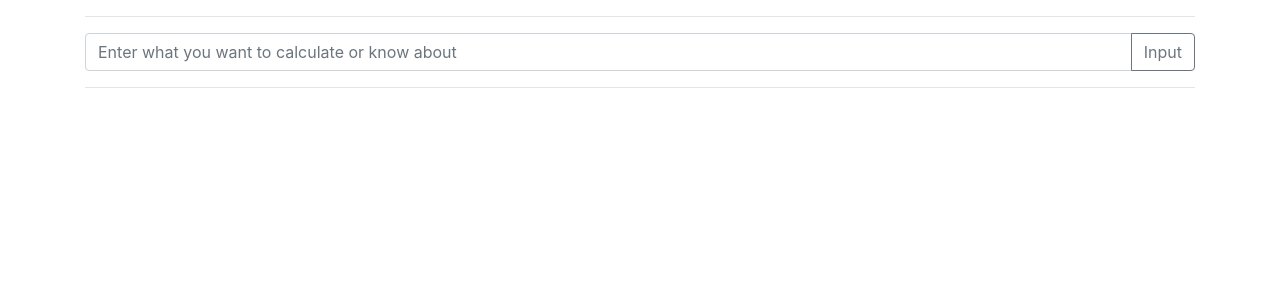
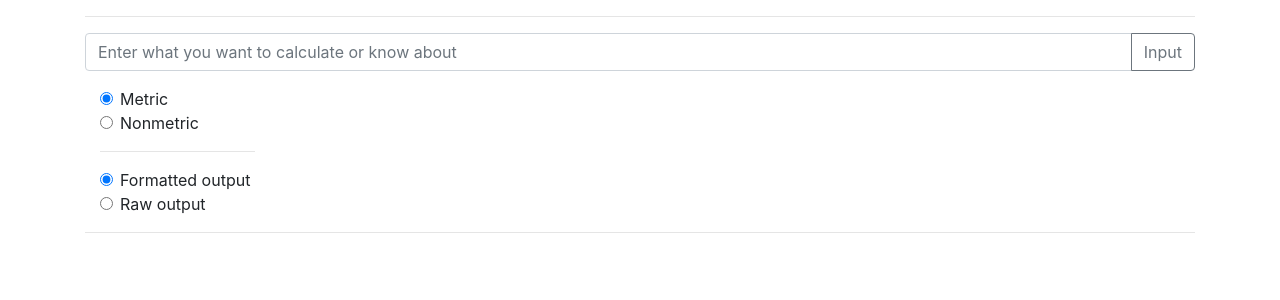
Before and after one commit to theSonOfMan/wolfram-interface, a Django app: page / in a window 1280 px wide. Shown: the part 56-356 px from the top of the page. Run offline with Django 3.2, Linux system fonts and the light colour scheme; some libraries are stand-ins or nearby versions.

Commit message:
added radioboxes for additional parameters and raw output

```diff
--- a/src/wainterface/main/views.py
+++ b/src/wainterface/main/views.py
@@ -8,16 +8,21 @@ def index_view(request, *args, **kwargs):
     return render(request, "index.html", {})
 
 def result_view(request, *args, **kwargs):
+    info = []
     print(request.POST)
     r = requests.post("http://api.wolframalpha.com/v2/query", data={
         'appid':'VU8KTY-XE5EKU7L24',
         'input':request.POST['input'],
+        'units':request.POST['metricRadio'],
         'output':'json'})
-    info = []
-    query = r.json()['queryresult']
-    for pod_number in range(0,query['numpods']):
-        info.append({'title':query['pods'][pod_number]['title'],
-         'info':[{'src':x['img']['src'], 'alt':x['img']['alt']} for x in query['pods'][pod_number]['subpods']]})
-    print(info)
+    if request.POST['rawRadio'] == 'true':
+        info.append({'title':"Raw output", 'output':json.dumps(r.json(), sort_keys=True, indent=4)})
+    else:
+        # print(r.json())
+        query = r.json()['queryresult']
+        for pod_number in range(0,query['numpods']):
+            info.append({'title':query['pods'][pod_number]['title'],
+             'info':[{'src':x['img']['src'], 'alt':x['img']['alt']} for x in query['pods'][pod_number]['subpods']]})
+        # print(info)
     return render(request, "result.html", {'info':info})
 # Create your views here.
--- a/src/wainterface/templates/index.html
+++ b/src/wainterface/templates/index.html
@@ -11,6 +11,33 @@
         <button class="btn btn-outline-secondary" type="submit" id="button-addon2">Input</button>
       </div>
     </div>
+    <div class="col-2 mr-auto">
+      <div class="form-check">
+        <input class="form-check-input" type="radio" name="metricRadio" id="metricRadio1" value="metric" checked>
+        <label class="form-check-label" for="metricRadio1">
+          Metric
+        </label>
+      </div>
+      <div class="form-check">
+        <input class="form-check-input" type="radio" name="metricRadio" id="metricRadio2" value="nonmetric">
+        <label class="form-check-label" for="metricRadio2">
+          Nonmetric
+        </label>
+      </div>
+      <hr>
+      <div class="form-check">
+        <input class="form-check-input" type="radio" name="rawRadio" id="rawRadio1" value="false" checked>
+        <label class="form-check-label" for="rawRadio1">
+          Formatted output
+        </label>
+      </div>
+      <div class="form-check">
+        <input class="form-check-input" type="radio" name="rawRadio" id="rawRadio2" value="true">
+        <label class="form-check-label" for="rawRadio2">
+          Raw output
+        </label>
+      </div>
+    </div>
   </form>
   <hr>
 </div>
```
Also changed, not shown: src/wainterface/templates/result.html (+16 -1 lines).
